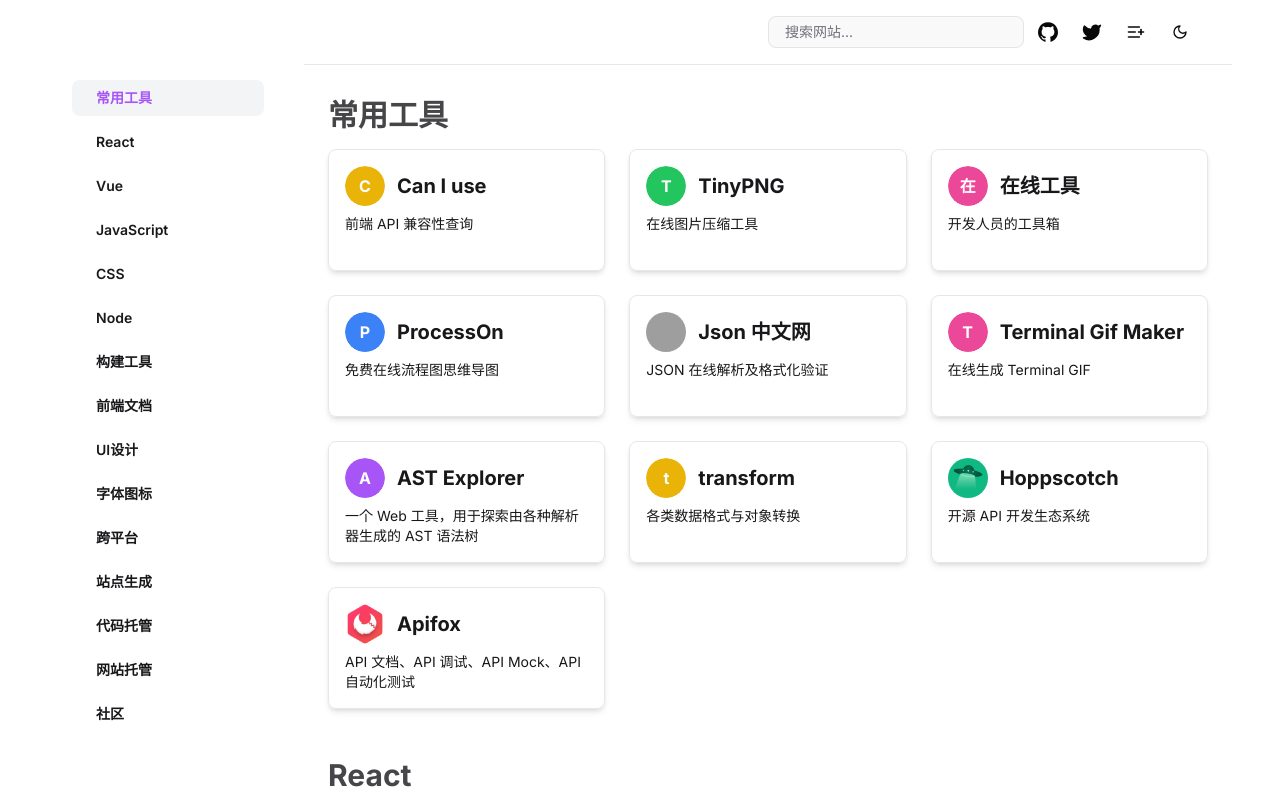
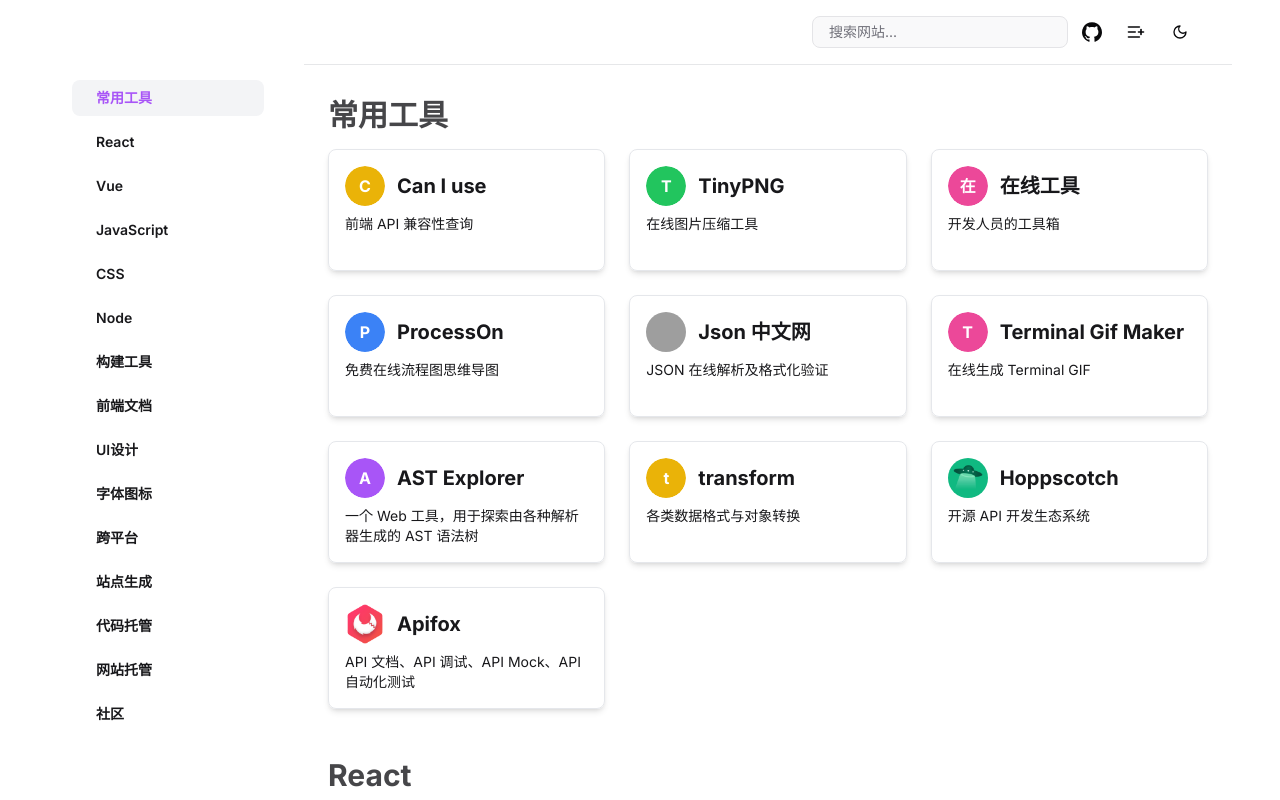
Before and after one commit to Cai2w/NavPage, a Next.js app: page / in a window 1280 px wide. Shown: the top 800 px of the page. Built offline with nearby package versions, Linux system fonts and the light colour scheme; grey boxes are pictures that could not be loaded.

Commit message:
feat:移除 Twitter链接
- 删除了 site-header 组件中的 Twitter 链接

```diff
--- a/components/site-header.tsx
+++ b/components/site-header.tsx
@@ -51,17 +51,6 @@
               >
                 <Icons.gitHub className="h-5 w-5" />
                 <span className="sr-only">GitHub</span>
-              </div>
-            </Link>
-            <Link href={siteConfig.links.twitter} target="_blank" rel="noreferrer">
-              <div
-                className={buttonVariants({
-                  size: "icon",
-                  variant: "ghost"
-                })}
-              >
-                <Icons.twitter className="h-5 w-5 fill-current" />
-                <span className="sr-only">Twitter</span>
               </div>
             </Link>
 			{/* 添加提交网站的按钮 */}
```
